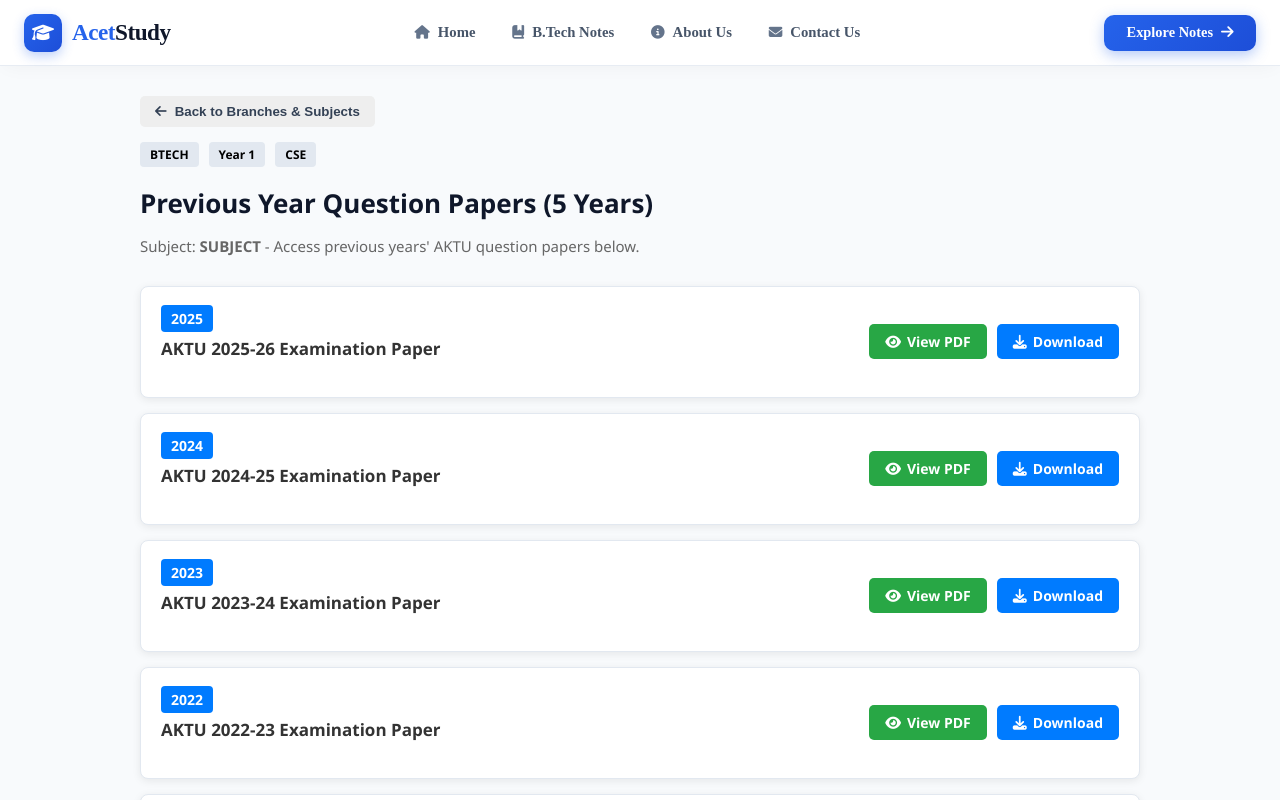
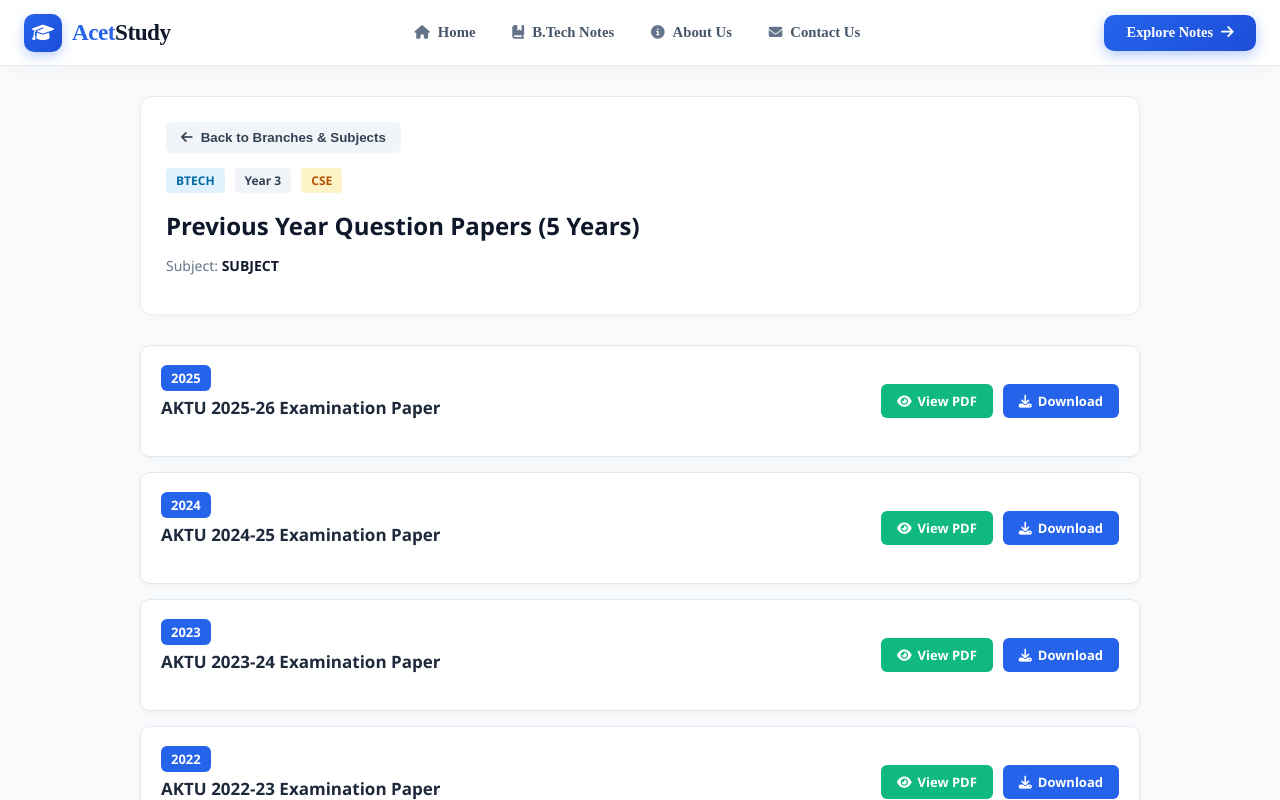
Before and after one commit to nggopal1920/AcetNotes, a React (Vite) app: page /pyq/course/b.tech/pyq-years in a window 1280 px wide. Shown: the top 800 px of the page. Built offline with nearby package versions, Linux system fonts and the light colour scheme.

Commit message:
Update BtechSubjectPyq.jsx

```diff
--- a/src/pyq/course/b.tech/BtechSubjectPyq.jsx
+++ b/src/pyq/course/b.tech/BtechSubjectPyq.jsx
@@ -1,23 +1,39 @@
 import React from 'react';
 import { useNavigate, useSearchParams } from 'react-router-dom';
-import './B.techSubjectPyq.css'; // Apni styling ke hisab se CSS file bana sakte hain
+import './B.techSubjectPyq.css';
 
 const BtechSubjectPyq = () => {
   const navigate = useNavigate();
   const [searchParams] = useSearchParams();
 
   const course = searchParams.get('course') || 'btech';
-  const year = searchParams.get('year') || '1';
+  const year = searchParams.get('year') || '3';
   const branch = searchParams.get('branch') || 'cse';
   const subjectId = searchParams.get('subject') || 'subject';
+
+  // Subject ID ko proper readable Name mein map karne ke liye object
+  const subjectNamesMap = {
+    'dbms': 'Database Management System (BCS501)',
+    'web-tech': 'Web Technology (BCS502)',
+    'daa': 'Design and Analysis of Algorithm (BCS503)',
+    'ood-cpp': 'Object Oriented System Design with C++ (BCS054)',
+    'dwm': 'Data Warehousing & Data Mining (BCS058)',
+    'se': 'Software Engineering (BCS601)',
+    'compiler-design': 'Compiler Design (BCS602)',
+    'cn': 'Computer Networks (BCS603)',
+    'data-compression': 'Data Compression (BCS064)',
+    'spm': 'Software Project Management (DBOE068)'
+  };
+
+  const formattedSubjectName = subjectNamesMap[subjectId] || subjectId.toUpperCase();
 
   // Pichle 5 saal ke PYQs ka data (Yahan aap apni Google Drive links replace karenge)
   const pyqYearsData = [
     {
       year: '2025',
       title: 'AKTU 2025-26 Examination Paper',
-      viewUrl: 'YOUR_GOOGLE_DRIVE_VIEW_LINK_2025',
-      downloadUrl: 'YOUR_GOOGLE_DRIVE_VIEW_LINK_2025' // Safe view/download link jaisa pehle discuss kiya tha
+      viewUrl: '#',
+      downloadUrl: '#'
     },
     {
       year: '2024',
@@ -48,20 +64,20 @@ const BtechSubjectPyq = () => {
   return (
     <div className="subject-pyq-container" style={{ padding: '30px', maxWidth: '1000px', margin: '0 auto' }}>
       {/* Header */}
-      <div className="subject-pyq-header" style={{ marginBottom: '30px' }}>
+      <div className="subject-pyq-header" style={{ marginBottom: '30px', background: '#fff', padding: '25px', borderRadius: '12px', border: '1px solid #eaeaea', boxShadow: '0 2px 10px rgba(0,0,0,0.03)' }}>
         <button
           onClick={() => navigate(-1)}
-          style={{ padding: '8px 15px', cursor: 'pointer', marginBottom: '15px', background: '#eee', border: 'none', borderRadius: '5px' }}
+          style={{ padding: '8px 15px', cursor: 'pointer', marginBottom: '15px', background: '#f1f5f9', border: 'none', borderRadius: '6px', fontWeight: '600', color: '#334155' }}
         >
           <i className="fa-solid fa-arrow-left"></i> Back to Branches & Subjects
         </button>
-        <div style={{ display: 'flex', gap: '10px', marginBottom: '10px' }}>
-          <span style={{ background: '#e2e8f0', padding: '4px 10px', borderRadius: '4px', fontSize: '12px', fontWeight: 'bold' }}>{course.toUpperCase()}</span>
-          <span style={{ background: '#e2e8f0', padding: '4px 10px', borderRadius: '4px', fontSize: '12px', fontWeight: 'bold' }}>Year {year}</span>
-          <span style={{ background: '#e2e8f0', padding: '4px 10px', borderRadius: '4px', fontSize: '12px', fontWeight: 'bold' }}>{branch.toUpperCase()}</span>
+        <div style={{ display: 'flex', gap: '10px', marginBottom: '12px' }}>
+          <span style={{ background: '#e0f2fe', color: '#0369a1', padding: '4px 10px', borderRadius: '4px', fontSize: '12px', fontWeight: 'bold' }}>{course.toUpperCase()}</span>
+          <span style={{ background: '#f1f5f9', color: '#334155', padding: '4px 10px', borderRadius: '4px', fontSize: '12px', fontWeight: 'bold' }}>Year {year}</span>
+          <span style={{ background: '#fef3c7', color: '#b45309', padding: '4px 10px', borderRadius: '4px', fontSize: '12px', fontWeight: 'bold' }}>{branch.toUpperCase()}</span>
         </div>
-        <h1>Previous Year Question Papers (5 Years)</h1>
-        <p style={{ color: '#666' }}>Subject: <strong>{subjectId.toUpperCase()}</strong> - Access previous years' AKTU question papers below.</p>
+        <h1 style={{ fontSize: '24px', color: '#0f172a', fontWeight: '800', marginBottom: '6px' }}>Previous Year Question Papers (5 Years)</h1>
+        <p style={{ color: '#64748b', fontSize: '14px' }}>Subject: <strong style={{ color: '#0f172a' }}>{formattedSubjectName}</strong></p>
       </div>
 
       {/* 5 Years Cards List */}
@@ -72,8 +88,9 @@ const BtechSubjectPyq = () => {
             style={{
               background: '#fff',
               padding: '20px',
-              borderRadius: '8px',
-              boxShadow: '0 2px 8px rgba(0,0,0,0.08)',
+              borderRadius: '10px',
+              boxShadow: '0 2px 8px rgba(0,0,0,0.04)',
+              border: '1px solid #e2e8f0',
               display: 'flex',
               justifyContent: 'space-between',
               alignItems: 'center',
@@ -82,10 +99,10 @@ const BtechSubjectPyq = () => {
             }}
           >
             <div>
-              <span style={{ background: '#007bff', color: '#fff', padding: '4px 10px', borderRadius: '4px', fontSize: '14px', fontWeight: 'bold' }}>
+              <span style={{ background: '#2563eb', color: '#fff', padding: '4px 10px', borderRadius: '6px', fontSize: '13px', fontWeight: '700' }}>
                 {item.year}
               </span>
-              <h3 style={{ marginTop: '8px', color: '#333' }}>{item.title}</h3>
+              <h3 style={{ marginTop: '8px', color: '#1e293b', fontSize: '17px', fontWeight: '700' }}>{item.title}</h3>
             </div>
 
             <div style={{ display: 'flex', gap: '10px' }}>
@@ -93,7 +110,7 @@ const BtechSubjectPyq = () => {
                 href={item.viewUrl}
                 target="_blank"
                 rel="noopener noreferrer"
-                style={{ padding: '8px 16px', background: '#28a745', color: '#fff', textDecoration: 'none', borderRadius: '5px', fontSize: '14px' }}
+                style={{ padding: '8px 16px', background: '#10b981', color: '#fff', textDecoration: 'none', borderRadius: '6px', fontSize: '13px', fontWeight: '600', display: 'flex', alignItems: 'center', gap: '6px' }}
               >
                 <i className="fa-solid fa-eye"></i> View PDF
               </a>
@@ -101,7 +118,7 @@ const BtechSubjectPyq = () => {
                 href={item.downloadUrl}
                 target="_blank"
                 rel="noopener noreferrer"
-                style={{ padding: '8px 16px', background: '#007bff', color: '#fff', textDecoration: 'none', borderRadius: '5px', fontSize: '14px' }}
+                style={{ padding: '8px 16px', background: '#2563eb', color: '#fff', textDecoration: 'none', borderRadius: '6px', fontSize: '13px', fontWeight: '600', display: 'flex', alignItems: 'center', gap: '6px' }}
               >
                 <i className="fa-solid fa-download"></i> Download
               </a>
```
